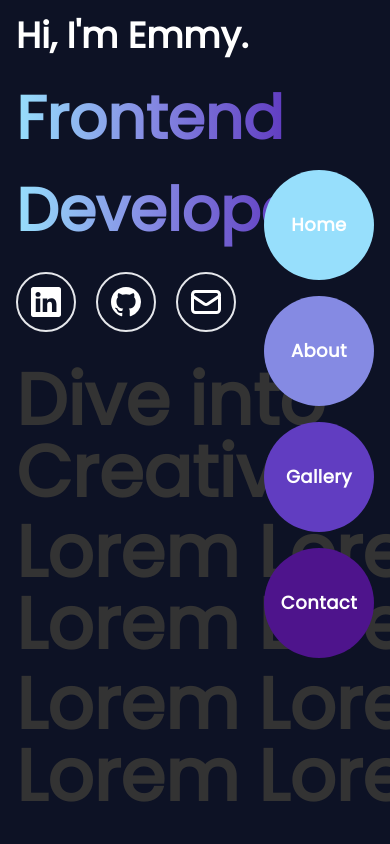
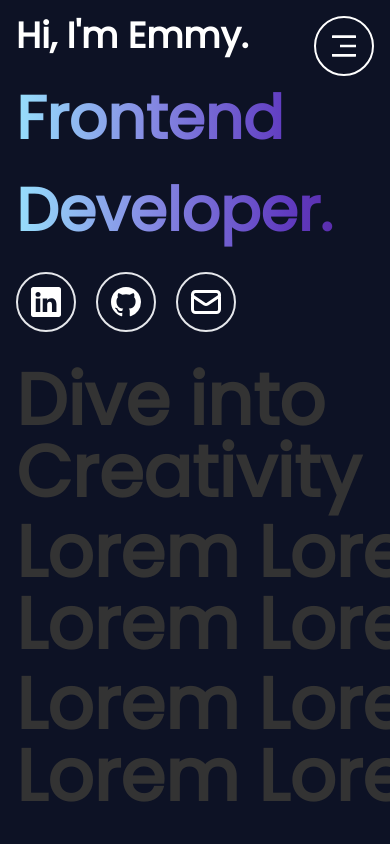
Before and after one commit to eobcre/portfolio-next13, a Next.js app: page / in a window 390 px wide. Shown: the top 844 px of the page. Built offline with nearby package versions, Linux system fonts and the light colour scheme.

Commit message:
updated nav bar to responsive design

```diff
--- a/src/app/components/NavBar.tsx
+++ b/src/app/components/NavBar.tsx
@@ -1,5 +1,9 @@
+'use client';
+
+import { useState } from 'react';
 import Link from 'next/link';
 import { nanoid } from 'nanoid';
+import { RiMenu3Line, RiCloseLine } from 'react-icons/ri';
 
 const NavBar = () => {
   const navMenuData = [
@@ -29,21 +33,37 @@ const NavBar = () => {
     },
   ];
 
+  const [navbar, setNavbar] = useState(false);
+
+  const toggleNav = () => {
+    setNavbar((prev) => !prev);
+  };
+
   return (
-    <nav className='fixed top-1/2 transform -translate-y-1/2 right-0 p-4'>
+    <nav className='fixed md:top-1/2 md:transform md:-translate-y-1/2 right-0 p-4'>
+      <div className='text-right md:hidden'>
+        <button onClick={toggleNav}>
+          {navbar ? (
+            <RiCloseLine className='text-white text-4xl border-2 border-white rounded-full hover:rotate-[360deg] hover:duration-1000 w-[60px] h-[60px] p-2' />
+          ) : (
+            <RiMenu3Line className='text-white text-4xl border-2 border-white rounded-full hover:rotate-[360deg] hover:duration-1000 w-[60px] h-[60px] p-3' />
+          )}
+        </button>
+      </div>
+
+      <div className={`md:block ${navbar ? 'block' : 'hidden'}`}>
         <ul className='flex flex-col'>
-        {navMenuData.map((menu, index) => (
+          {navMenuData.map((menu) => (
             <Link key={menu.id} href={menu.href}>
               <li
-              className={`flex justify-center items-center text-white text-lg font-bold tracking-wide rounded-full duration-1000 hover:rotate-[360deg] cursor-pointer mb-4 w-[110px] h-[110px] ${
-                menu.background
-              }`}
+                className={`flex justify-center items-center text-white text-lg font-bold tracking-wide rounded-full hover:rotate-[360deg] hover:duration-1000 cursor-pointer mb-4 w-[110px] h-[110px] ${menu.background}`}
               >
                 {menu.name}
               </li>
             </Link>
           ))}
         </ul>
+      </div>
     </nav>
   );
 };
```
Lines whose indentation alone changed are shown as unchanged.
